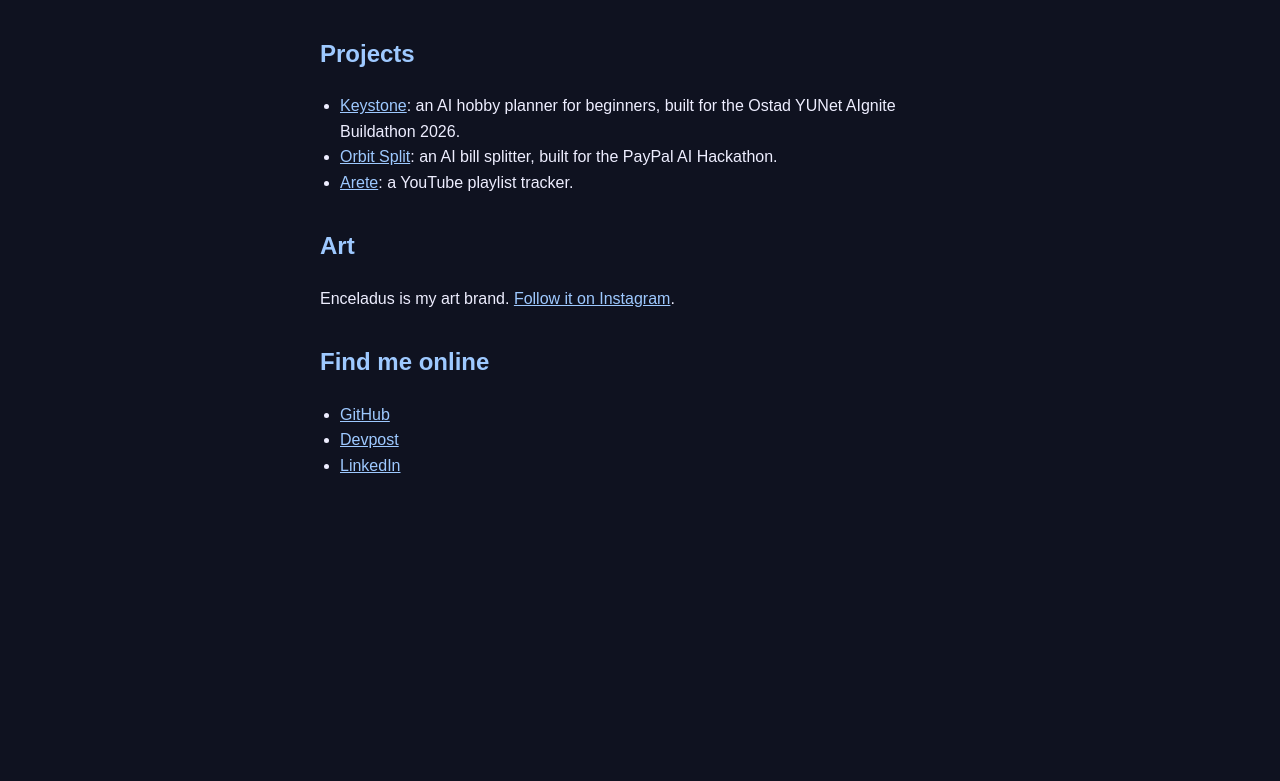
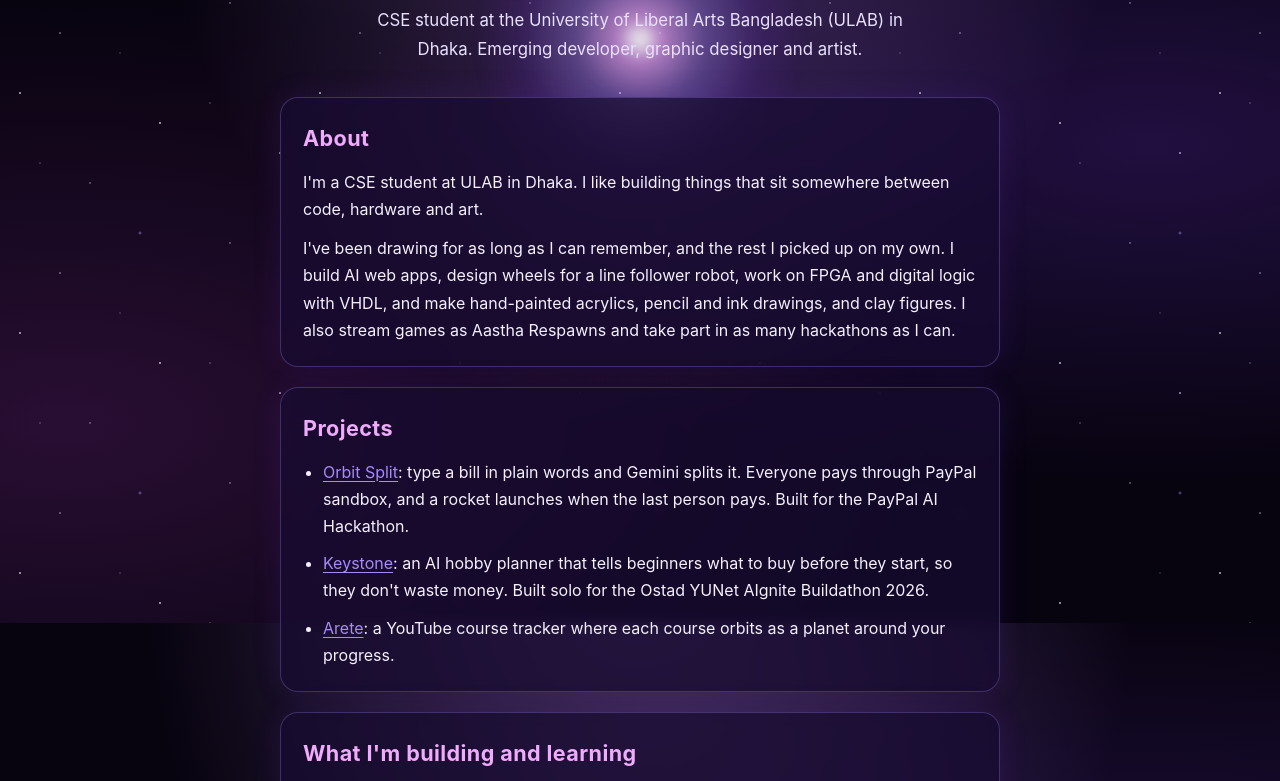
Before and after one commit to aastha-droid/aastha-droid.github.io, a plain HTML site: page index.html in a window 1280 px wide. Shown: the part 177-958 px from the top of the page. Before the commit the page ends 800 px from the top, so only its background shows below. Drawn offline with Linux system fonts and the light colour scheme.

Commit message:
Update index.html

```diff
--- a/index.html
+++ b/index.html
@@ -3,35 +3,158 @@
 <head>
 <meta charset="UTF-8">
 <meta name="viewport" content="width=device-width, initial-scale=1">
-  <title>Tasfia Aastha | CSE Student, Developer & Artist in Dhaka</title>
-  <meta name="description" content="Tasfia Aastha is a CSE student at ULAB in Dhaka, Bangladesh. Emerging developer, graphic designer, and artist.">
+<title>Tasfia Aastha | Developer, Graphic Designer and Artist in Dhaka</title>
+<meta name="description" content="Tasfia Aastha is a CSE student at the University of Liberal Arts Bangladesh (ULAB) in Dhaka, an emerging developer, graphic designer and artist.">
 <style>
-    body { font-family: Arial, sans-serif; background: #0f1220; color: #eef; max-width: 640px; margin: 0 auto; padding: 40px 20px; line-height: 1.6; }
-    h1 { margin-bottom: 4px; }
-    h2 { margin-top: 32px; color: #9ec9ff; }
-    a { color: #9ec9ff; }
-    ul { padding-left: 20px; }
+  :root {
+    --space:#07030f;
+    --card:rgba(24,12,50,.72);
+    --line:rgba(167,139,250,.28);
+    --purple:#a78bfa;
+    --pink:#f0abfc;
+    --soft:#e9e0ff;
+    --text:#f5f0ff;
+  }
+  * { box-sizing:border-box; }
+  html { background:var(--space); }
+  body {
+    margin:0; min-height:100vh; color:var(--text); line-height:1.7;
+    font-family:-apple-system,"Segoe UI",Roboto,Arial,sans-serif;
+    background:
+      radial-gradient(ellipse at 50% -10%, rgba(192,132,252,.35), transparent 55%),
+      radial-gradient(ellipse at 90% 40%, rgba(124,58,237,.22), transparent 50%),
+      radial-gradient(ellipse at 5% 75%, rgba(217,70,239,.16), transparent 50%),
+      var(--space);
+    background-attachment:fixed;
+    overflow-x:hidden;
+  }
+  .stars, .stars2 {
+    position:fixed; inset:0; pointer-events:none; z-index:0;
+    background-repeat:repeat;
+  }
+  .stars {
+    background-image:
+      radial-gradient(1.5px 1.5px at 20px 30px, #fff, transparent),
+      radial-gradient(1px 1px at 90px 120px, #e9d5ff, transparent),
+      radial-gradient(1.5px 1.5px at 160px 60px, #fff, transparent),
+      radial-gradient(1px 1px at 230px 180px, #f5d0fe, transparent),
+      radial-gradient(1px 1px at 60px 210px, #fff, transparent),
+      radial-gradient(1.5px 1.5px at 280px 90px, #ddd6fe, transparent);
+    background-size:300px 240px;
+    animation:twinkle 5s ease-in-out infinite alternate;
+  }
+  .stars2 {
+    background-image:
+      radial-gradient(1px 1px at 40px 80px, #fff, transparent),
+      radial-gradient(2px 2px at 140px 150px, #c4b5fd, transparent),
+      radial-gradient(1px 1px at 210px 20px, #fff, transparent),
+      radial-gradient(1px 1px at 120px 230px, #f0abfc, transparent);
+    background-size:260px 260px;
+    animation:twinkle 7s ease-in-out infinite alternate-reverse;
+  }
+  @keyframes twinkle { from { opacity:.45; } to { opacity:1; } }
+  @keyframes pulse { 0%,100% { transform:translateX(-50%) scale(1); opacity:.9; } 50% { transform:translateX(-50%) scale(1.12); opacity:1; } }
+
+  .wrap { position:relative; z-index:1; max-width:760px; margin:0 auto; padding:56px 20px 60px; }
+
+  header { position:relative; text-align:center; padding:30px 0 34px; }
+  .nova {
+    position:absolute; left:50%; top:-10px; width:340px; height:340px; transform:translateX(-50%);
+    background:radial-gradient(circle, rgba(255,255,255,.95) 0 3%, rgba(240,171,252,.75) 8%, rgba(167,139,250,.38) 26%, rgba(124,58,237,.14) 48%, transparent 68%);
+    filter:blur(6px); z-index:-1; animation:pulse 6s ease-in-out infinite;
+  }
+  h1 {
+    font-size:clamp(2.2rem, 9vw, 3.2rem); margin:0 0 10px; letter-spacing:.5px;
+    background:linear-gradient(90deg,#fff,#e9d5ff 40%,#f0abfc);
+    -webkit-background-clip:text; background-clip:text; color:transparent;
+    text-shadow:0 0 30px rgba(192,132,252,.4);
+  }
+  .tag { color:var(--soft); font-size:1.05rem; margin:0 auto; max-width:560px; }
+
+  section {
+    background:var(--card); border:1px solid var(--line); border-radius:18px;
+    padding:22px; margin-bottom:20px; backdrop-filter:blur(6px);
+    box-shadow:0 0 30px rgba(124,58,237,.12);
+  }
+  h2 { color:var(--pink); margin:0 0 12px; font-size:1.35rem; letter-spacing:.4px; }
+  p { margin:0 0 12px; }
+  p:last-child { margin-bottom:0; }
+  a { color:var(--purple); text-underline-offset:3px; }
+  a:hover { color:var(--pink); }
+  ul { padding-left:20px; margin:0; }
+  li { margin-bottom:10px; }
+  li:last-child { margin-bottom:0; }
+  strong { color:var(--soft); }
+
+  .links { display:flex; flex-wrap:wrap; gap:10px; padding:0; list-style:none; }
+  .links li { margin:0; }
+  .links a {
+    display:inline-block; padding:8px 16px; border-radius:999px; text-decoration:none;
+    border:1px solid var(--line); background:rgba(124,58,237,.18); color:var(--soft);
+  }
+  .links a:hover { background:rgba(192,132,252,.35); color:#fff; }
+
+  footer { text-align:center; color:#9d8ccc; font-size:.9rem; margin-top:30px; }
+
+  @media (prefers-reduced-motion: reduce) {
+    .stars, .stars2, .nova { animation:none; }
+  }
 </style>
 </head>
 <body>
+<div class="stars"></div>
+<div class="stars2"></div>
+
+<div class="wrap">
+
+  <header>
+    <div class="nova"></div>
     <h1>Tasfia Aastha</h1>
-  <p>CSE student at the University of Liberal Arts Bangladesh (ULAB) in Dhaka. Emerging developer, graphic designer, and artist.</p>
+    <p class="tag">CSE student at the University of Liberal Arts Bangladesh (ULAB) in Dhaka. Emerging developer, graphic designer and artist.</p>
+  </header>
 
+  <section>
+    <h2>About</h2>
+    <p>I'm a CSE student at ULAB in Dhaka. I like building things that sit somewhere between code, hardware and art.</p>
+    <p>I've been drawing for as long as I can remember, and the rest I picked up on my own. I build AI web apps, design wheels for a line follower robot, work on FPGA and digital logic with VHDL, and make hand-painted acrylics, pencil and ink drawings, and clay figures. I also stream games as Aastha Respawns and take part in as many hackathons as I can.</p>
+  </section>
+
+  <section>
     <h2>Projects</h2>
     <ul>
-    <li><a href="https://radiant-selkie-d7bd4e.netlify.app">Keystone</a>: an AI hobby planner for beginners, built for the Ostad YUNet AIgnite Buildathon 2026.</li>
-    <li><a href="https://orbit-split-aastha.netlify.app/">Orbit Split</a>: an AI bill splitter, built for the PayPal AI Hackathon.</li>
-    <li><a href="https://majestic-sunflower-9046a9.netlify.app">Arete</a>: a YouTube playlist tracker.</li>
+      <li><a href="https://orbit-split-aastha.netlify.app/">Orbit Split</a>: type a bill in plain words and Gemini splits it. Everyone pays through PayPal sandbox, and a rocket launches when the last person pays. Built for the PayPal AI Hackathon.</li>
+      <li><a href="https://radiant-selkie-d7bd4e.netlify.app">Keystone</a>: an AI hobby planner that tells beginners what to buy before they start, so they don't waste money. Built solo for the Ostad YUNet AIgnite Buildathon 2026.</li>
+      <li><a href="https://majestic-sunflower-9046a9.netlify.app">Arete</a>: a YouTube course tracker where each course orbits as a planet around your progress.</li>
     </ul>
+  </section>
 
+  <section>
+    <h2>What I'm building and learning</h2>
+    <ul>
+      <li><strong>Building:</strong> a Finance Tracker for logging income and expenses, and the Enceladus art portfolio site.</li>
+      <li><strong>Learning:</strong> front-end web development (HTML, CSS, JavaScript), robotics with a line follower robot and wheel design in FreeCAD, and digital logic and FPGA with VHDL.</li>
+      <li><strong>Tech I use:</strong> Java, C, Python, HTML, CSS, JavaScript, Gemini API, Netlify, Git, ESP32, Arduino, KiCad, Canva and Clip Studio Paint.</li>
+    </ul>
+  </section>
+
+  <section>
     <h2>Art</h2>
-  <p>Enceladus is my art brand. <a href="https://instagram.com/enceladus_nyx">Follow it on Instagram</a>.</p>
+    <p>Enceladus is my art brand: pencil and ink drawings, hand-painted acrylics, digital art and clay figures. <a href="https://instagram.com/enceladus_nyx">Follow it on Instagram</a>.</p>
+  </section>
 
+  <section>
     <h2>Find me online</h2>
-  <ul>
+    <ul class="links">
       <li><a href="https://github.com/aastha-droid">GitHub</a></li>
       <li><a href="https://devpost.com/tasfia-aastha">Devpost</a></li>
       <li><a href="https://linkedin.com/in/tasfia-aastha">LinkedIn</a></li>
+      <li><a href="https://youtube.com/@enchantress.1">YouTube</a></li>
+      <li><a href="https://twitch.tv/enchvntrss">Twitch</a></li>
+      <li><a href="https://instagram.com/enceladus_nyx">Enceladus</a></li>
     </ul>
+  </section>
+
+  <footer>&copy; Tasfia Aastha, Dhaka, Bangladesh</footer>
+</div>
 </body>
 </html>
```
Lines whose indentation alone changed are shown as unchanged.
